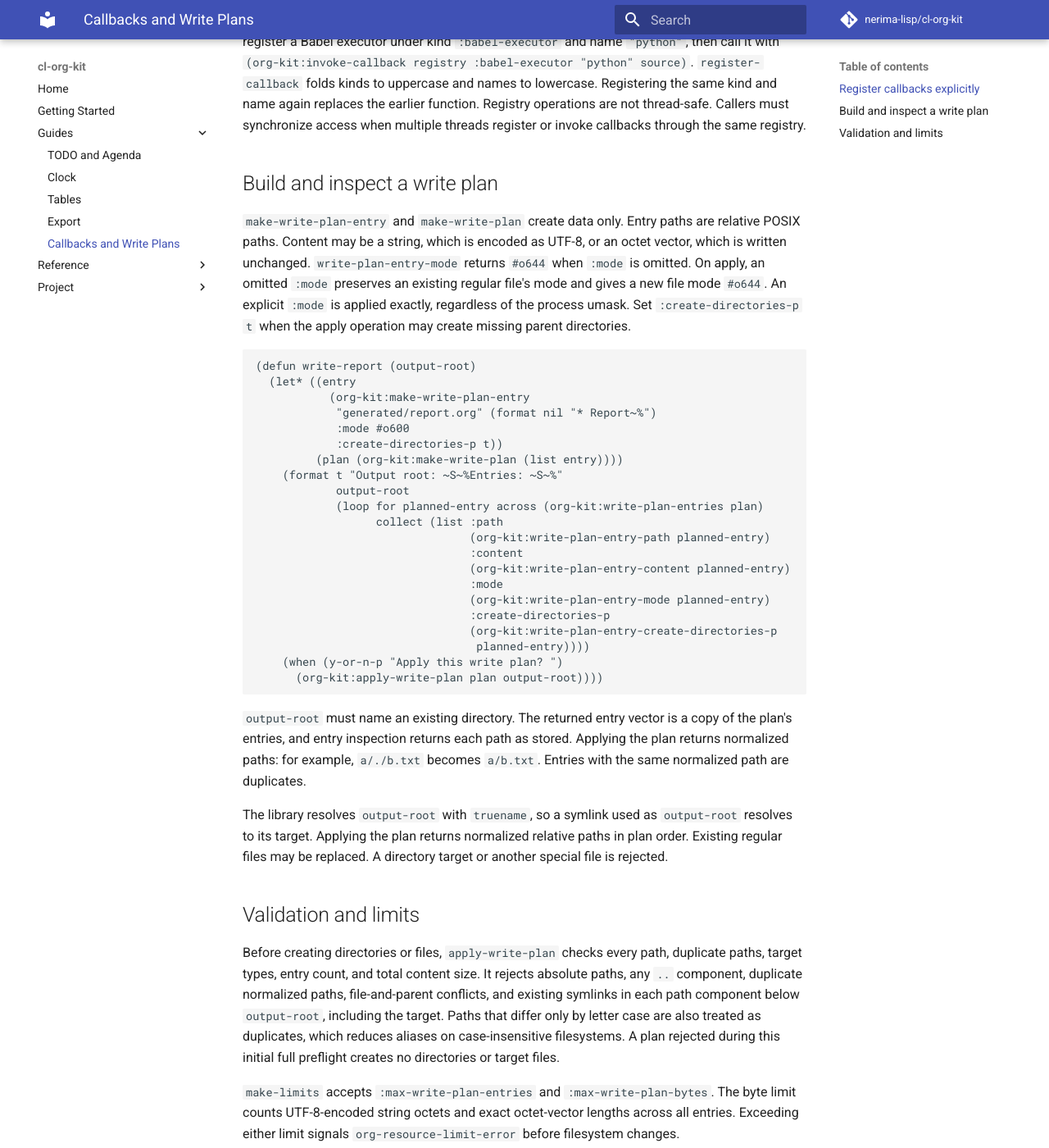
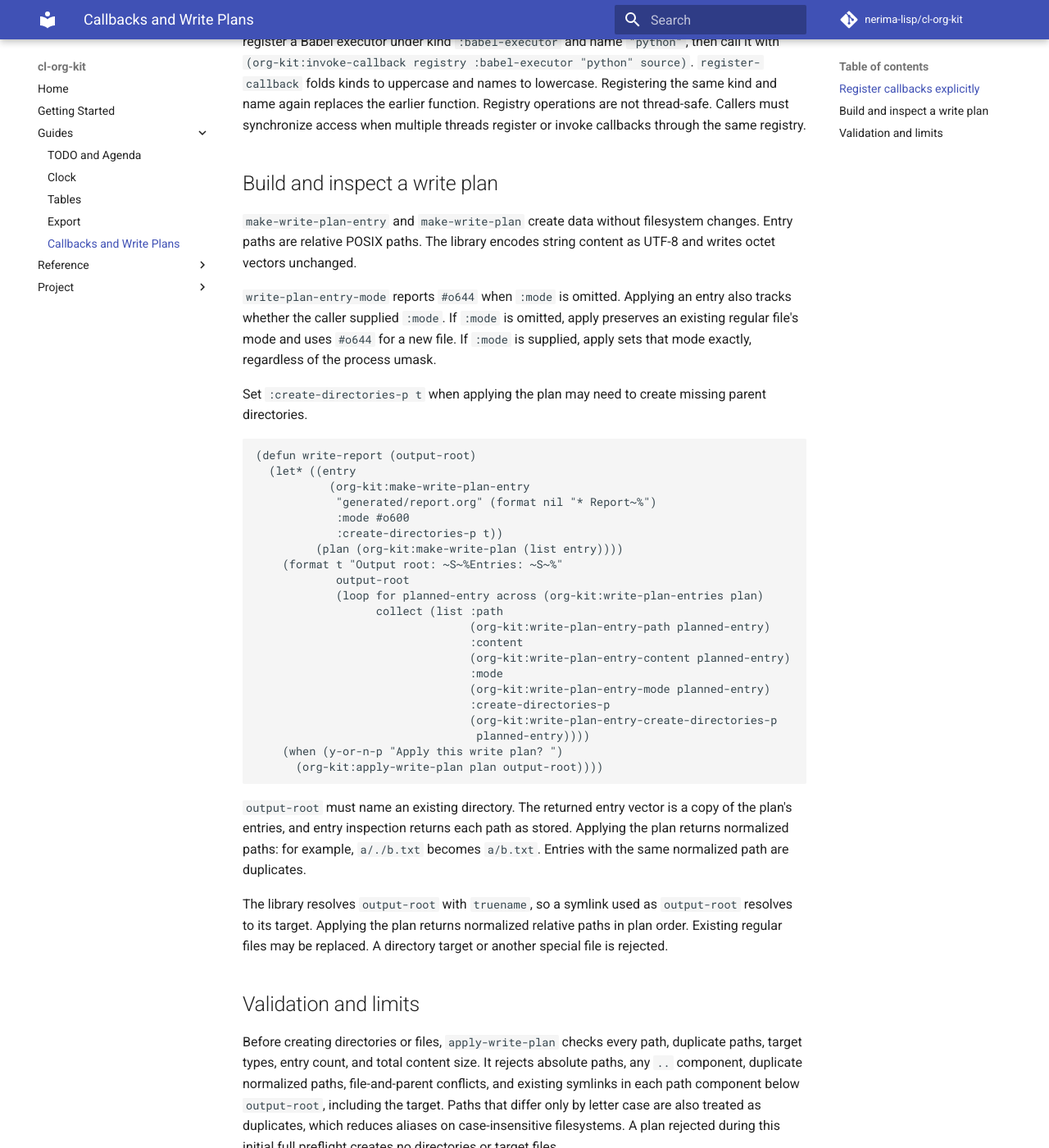
Before and after one commit to nerima-lisp/cl-org-kit, an MkDocs documentation site: the page built from docs/src/guides/callbacks-and-write-plans.md, in a window 1280 px wide and 1400 px high, scrolled down 816 px. Shown: the whole window at 82% size. Built offline with MkDocs 1.6.1 and Material for MkDocs 9.7.7, drawn with Linux system fonts in a browser that asks for light colours; comment, search, counter and statistics services are not loaded; some of the changed text lies outside the part shown.

Commit message:
fix(write-plan): bound path work and fd ownership

````diff
--- a/docs/src/guides/callbacks-and-write-plans.md
+++ b/docs/src/guides/callbacks-and-write-plans.md
@@ -28,7 +28,18 @@
 
 ## Build and inspect a write plan
 
-`make-write-plan-entry` and `make-write-plan` create data only. Entry paths are relative POSIX paths. Content may be a string, which is encoded as UTF-8, or an octet vector, which is written unchanged. `write-plan-entry-mode` returns `#o644` when `:mode` is omitted. On apply, an omitted `:mode` preserves an existing regular file's mode and gives a new file mode `#o644`. An explicit `:mode` is applied exactly, regardless of the process umask. Set `:create-directories-p t` when the apply operation may create missing parent directories.
+`make-write-plan-entry` and `make-write-plan` create data without filesystem
+changes. Entry paths are relative POSIX paths. The library encodes string
+content as UTF-8 and writes octet vectors unchanged.
+
+`write-plan-entry-mode` reports `#o644` when `:mode` is omitted. Applying an
+entry also tracks whether the caller supplied `:mode`. If `:mode` is omitted,
+apply preserves an existing regular file's mode and uses `#o644` for a new file.
+If `:mode` is supplied, apply sets that mode exactly, regardless of the process
+umask.
+
+Set `:create-directories-p t` when applying the plan may need to create missing
+parent directories.
 
 ```lisp
 (defun write-report (output-root)
@@ -73,7 +84,14 @@
 duplicates, which reduces aliases on case-insensitive filesystems. A plan rejected during this
 initial full preflight creates no directories or target files.
 
-`make-limits` accepts `:max-write-plan-entries` and `:max-write-plan-bytes`. The byte limit counts UTF-8-encoded string octets and exact octet-vector lengths across all entries. Exceeding either limit signals `org-resource-limit-error` before filesystem changes.
+`make-limits` accepts `:max-write-plan-entries`, `:max-write-plan-bytes`,
+`:max-write-plan-path-bytes`, and `:max-write-plan-path-depth`. The content-byte
+limit counts UTF-8 string octets and exact octet-vector lengths across all
+entries. The path-byte limit counts UTF-8 bytes in each entry path. The
+path-depth limit counts non-empty components other than `.`. Both path limits
+are checked before normalization. Their defaults are 4096 bytes and 128
+components. Exceeding any limit signals `org-resource-limit-error` before
+filesystem changes.
 
 During application, the library opens the resolved output root and walks each parent component
 with `openat` using `O_DIRECTORY | O_NOFOLLOW`. It creates missing parent directories with
````
Also changed, not shown: 4 other files.
